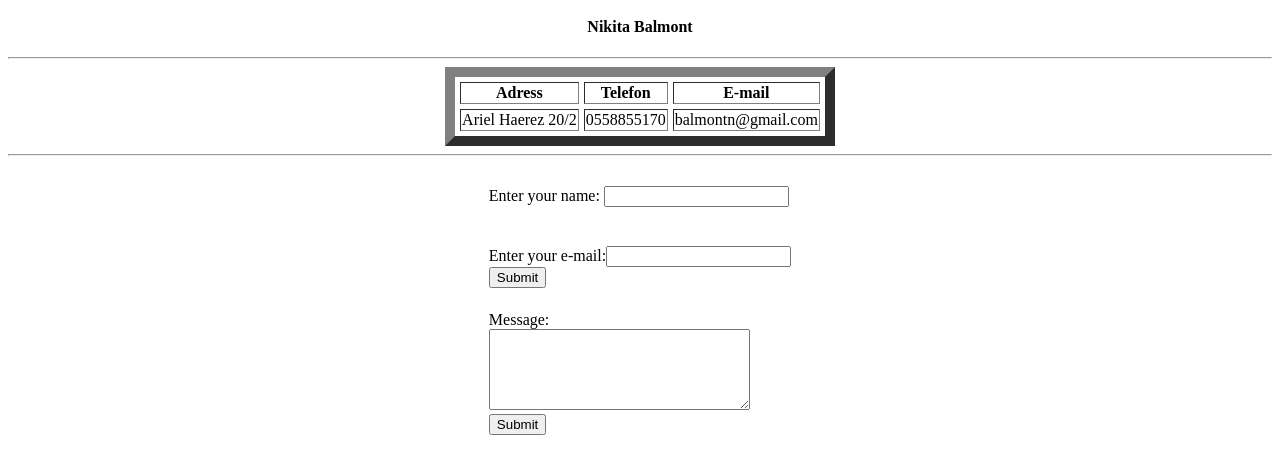
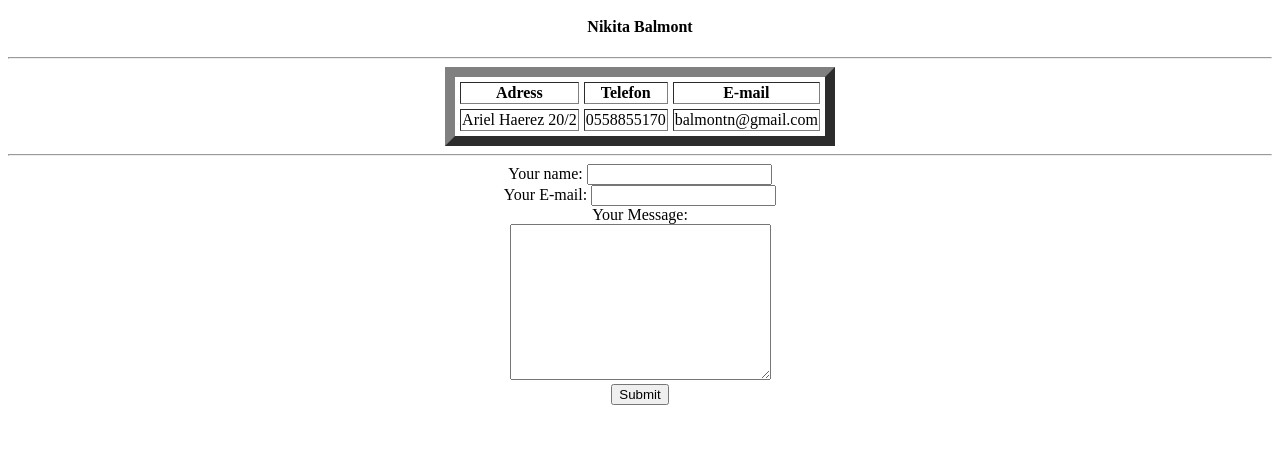
Before and after one commit to Nandakishoredas/cv, a plain HTML site: page my contact.html in a window 1280 px wide. Shown: the part 70-544 px from the top of the page. Drawn offline with Linux system fonts and the light colour scheme.

Commit message:
updated mailto option

```diff
--- a/my contact.html
+++ b/my contact.html
@@ -25,22 +25,16 @@
       </tr>
     </table>
     <hr>
-    <table cellspacing="5">
-      <tr>
-        <td>
-          <p><label>Enter your name: <input type="text" name="" size=""></label></p>
-        </td>
-      </tr>
-      <tr>
-        <td>
-          <p> <label>Enter your e-mail:<input type="mail" name="" value=""> </label> <br> <button type="button" name="button">Submit</button> </p>
-        </td>
-      </tr>
-      <tr>
-        <td> <label> Message: <br> <textarea name="name" rows="5" cols="30"></textarea> </label> <br> <button type="button" name="button">Submit</button>
-         </td>
-      </tr>
-    </table>
+        <form action="mailto:balmontn@gmail.com" method="post" enctype="text/plain">
+    <label>Your name:</label>
+    <input type="text" name="yourName" value=""><br>
+    <label>Your E-mail:</label>
+    <input type="email" name="yourEmail" value=""><br>
+    <label>Your Message:</label><br>
+    <textarea name="yourMessage" rows="10" cols="30"></textarea><br>
+    <input type="Submit" name="">
+    </form>
+
 </body>
 
 </html>
```
